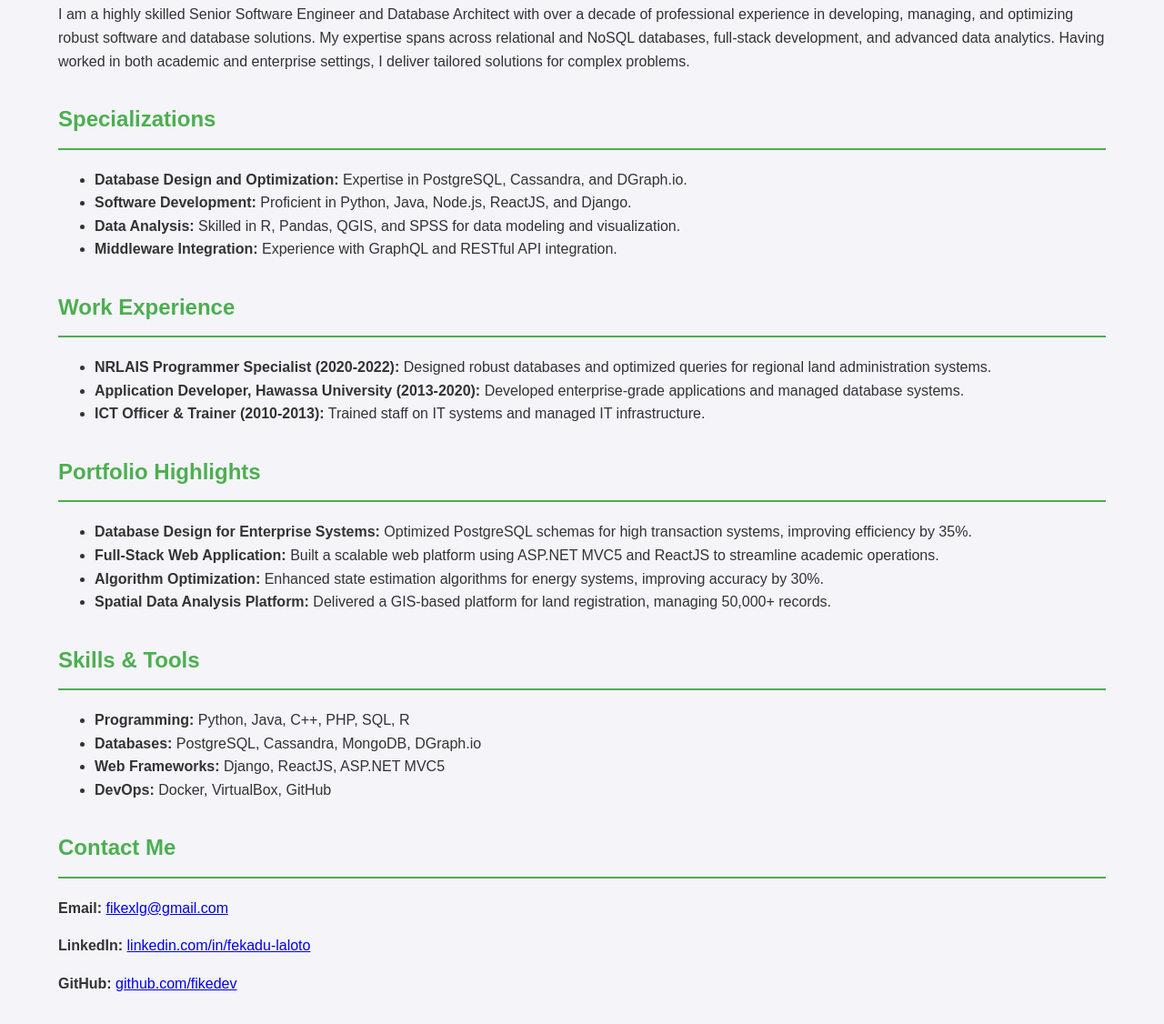
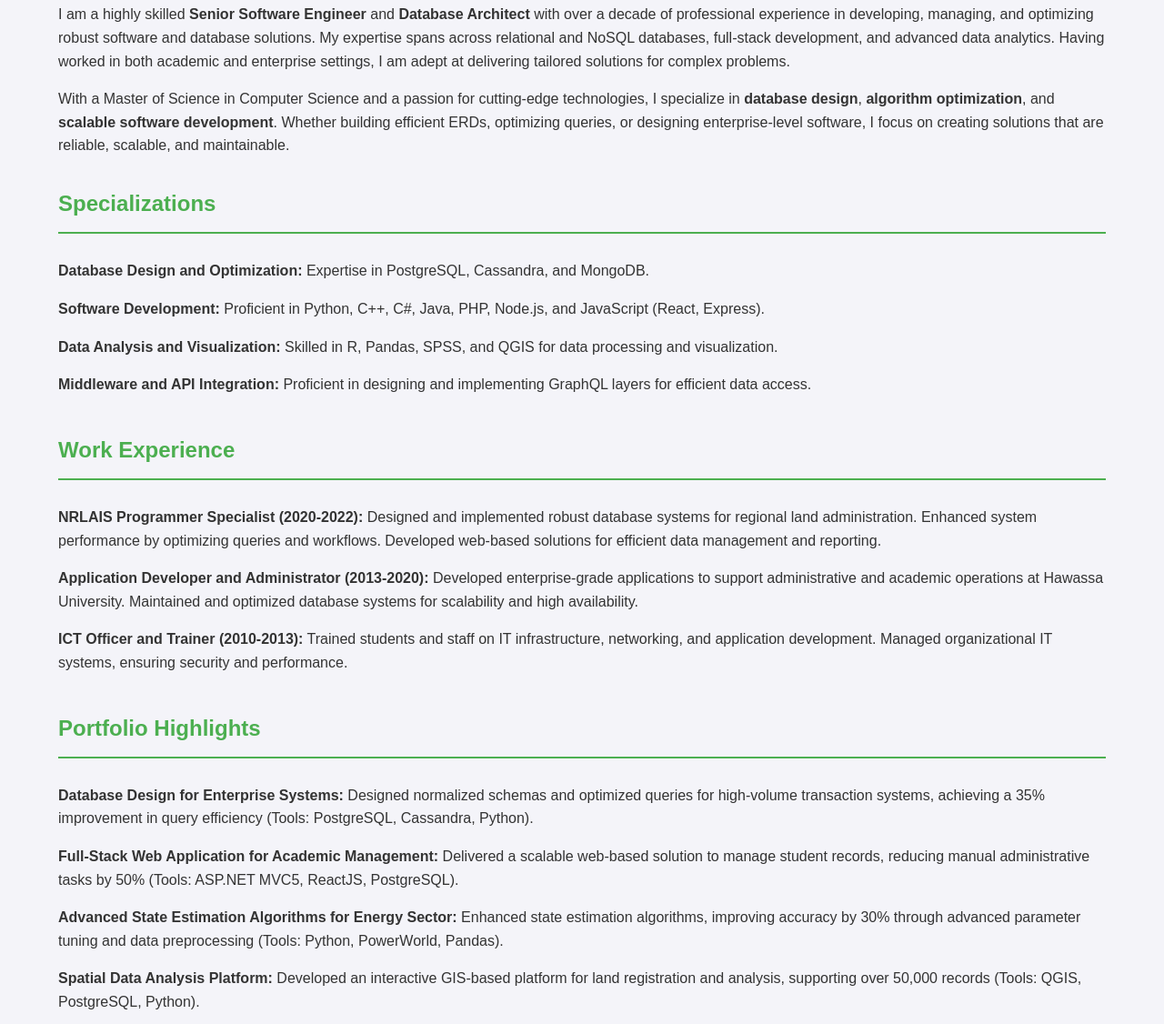
Before and after one commit to fikedev/portfolio, a plain HTML site: page index.html in a window 1280 px wide. Shown: the part 235-1361 px from the top of the page at 91% size. Drawn offline with Linux system fonts and the light colour scheme.

Commit message:
Add files via upload

```diff
--- a/index.html
+++ b/index.html
@@ -47,12 +47,12 @@
             padding-bottom: 0.5em;
         }
 
-        .skills ul, .experience ul {
+        ul {
             list-style: none;
             padding: 0;
         }
 
-        .skills ul li, .experience ul li {
+        li {
             padding: 0.5em 0;
         }
 
@@ -95,50 +95,74 @@
 
     <section id="overview">
         <h2>Overview</h2>
-        <p>I am a highly skilled Senior Software Engineer and Database Architect with over a decade of professional experience in developing, managing, and optimizing robust software and database solutions. My expertise spans across relational and NoSQL databases, full-stack development, and advanced data analytics. Having worked in both academic and enterprise settings, I deliver tailored solutions for complex problems.</p>
+        <p>I am a highly skilled <strong>Senior Software Engineer</strong> and <strong>Database Architect</strong> with over a decade of professional experience in developing, managing, and optimizing robust software and database solutions. My expertise spans across relational and NoSQL databases, full-stack development, and advanced data analytics. Having worked in both academic and enterprise settings, I am adept at delivering tailored solutions for complex problems.</p>
+        <p>With a Master of Science in Computer Science and a passion for cutting-edge technologies, I specialize in <strong>database design</strong>, <strong>algorithm optimization</strong>, and <strong>scalable software development</strong>. Whether building efficient ERDs, optimizing queries, or designing enterprise-level software, I focus on creating solutions that are reliable, scalable, and maintainable.</p>
     </section>
 
     <section id="specializations">
         <h2>Specializations</h2>
         <ul>
-            <li><strong>Database Design and Optimization:</strong> Expertise in PostgreSQL, Cassandra, and DGraph.io.</li>
-            <li><strong>Software Development:</strong> Proficient in Python, Java, Node.js, ReactJS, and Django.</li>
-            <li><strong>Data Analysis:</strong> Skilled in R, Pandas, QGIS, and SPSS for data modeling and visualization.</li>
-            <li><strong>Middleware Integration:</strong> Experience with GraphQL and RESTful API integration.</li>
+            <li><strong>Database Design and Optimization:</strong> Expertise in PostgreSQL, Cassandra, and MongoDB.</li>
+            <li><strong>Software Development:</strong> Proficient in Python, C++, C#, Java, PHP, Node.js, and JavaScript (React, Express).</li>
+            <li><strong>Data Analysis and Visualization:</strong> Skilled in R, Pandas, SPSS, and QGIS for data processing and visualization.</li>
+            <li><strong>Middleware and API Integration:</strong> Proficient in designing and implementing GraphQL layers for efficient data access.</li>
         </ul>
     </section>
 
     <section id="experience">
         <h2>Work Experience</h2>
         <ul>
-            <li><strong>NRLAIS Programmer Specialist (2020-2022):</strong> Designed robust databases and optimized queries for regional land administration systems.</li>
-            <li><strong>Application Developer, Hawassa University (2013-2020):</strong> Developed enterprise-grade applications and managed database systems.</li>
-            <li><strong>ICT Officer & Trainer (2010-2013):</strong> Trained staff on IT systems and managed IT infrastructure.</li>
+            <li><strong>NRLAIS Programmer Specialist (2020-2022):</strong> Designed and implemented robust database systems for regional land administration. Enhanced system performance by optimizing queries and workflows. Developed web-based solutions for efficient data management and reporting.</li>
+            <li><strong>Application Developer and Administrator (2013-2020):</strong> Developed enterprise-grade applications to support administrative and academic operations at Hawassa University. Maintained and optimized database systems for scalability and high availability.</li>
+            <li><strong>ICT Officer and Trainer (2010-2013):</strong> Trained students and staff on IT infrastructure, networking, and application development. Managed organizational IT systems, ensuring security and performance.</li>
         </ul>
     </section>
 
     <section id="portfolio">
         <h2>Portfolio Highlights</h2>
         <ul>
-            <li><strong>Database Design for Enterprise Systems:</strong> Optimized PostgreSQL schemas for high transaction systems, improving efficiency by 35%.</li>
-            <li><strong>Full-Stack Web Application:</strong> Built a scalable web platform using ASP.NET MVC5 and ReactJS to streamline academic operations.</li>
-            <li><strong>Algorithm Optimization:</strong> Enhanced state estimation algorithms for energy systems, improving accuracy by 30%.</li>
-            <li><strong>Spatial Data Analysis Platform:</strong> Delivered a GIS-based platform for land registration, managing 50,000+ records.</li>
+            <li><strong>Database Design for Enterprise Systems:</strong> Designed normalized schemas and optimized queries for high-volume transaction systems, achieving a 35% improvement in query efficiency (Tools: PostgreSQL, Cassandra, Python).</li>
+            <li><strong>Full-Stack Web Application for Academic Management:</strong> Delivered a scalable web-based solution to manage student records, reducing manual administrative tasks by 50% (Tools: ASP.NET MVC5, ReactJS, PostgreSQL).</li>
+            <li><strong>Advanced State Estimation Algorithms for Energy Sector:</strong> Enhanced state estimation algorithms, improving accuracy by 30% through advanced parameter tuning and data preprocessing (Tools: Python, PowerWorld, Pandas).</li>
+            <li><strong>Spatial Data Analysis Platform:</strong> Developed an interactive GIS-based platform for land registration and analysis, supporting over 50,000 records (Tools: QGIS, PostgreSQL, Python).</li>
+        </ul>
+    </section>
+
+    <section id="certifications">
+        <h2>Certifications and Education</h2>
+        <ul>
+            <li><strong>MSc in Computer Science</strong> – Hawassa University (2022)</li>
+            <li><strong>BSc in Computer Science</strong> – Hawassa University (2010)</li>
+            <li>Specialized Training in Web Application Development – CDAC Noida, India</li>
         </ul>
     </section>
 
     <section id="skills">
         <h2>Skills & Tools</h2>
         <ul>
-            <li><strong>Programming:</strong> Python, Java, C++, PHP, SQL, R</li>
+            <li><strong>Programming Languages:</strong> Python, C++, C#, Java, PHP, JavaScript, SQL, DQL, R</li>
             <li><strong>Databases:</strong> PostgreSQL, Cassandra, MongoDB, DGraph.io</li>
-            <li><strong>Web Frameworks:</strong> Django, ReactJS, ASP.NET MVC5</li>
-            <li><strong>DevOps:</strong> Docker, VirtualBox, GitHub</li>
+            <li><strong>Web Development Frameworks:</strong> Django, ReactJS, ASP.NET MVC5, Node.js</li>
+            <li><strong>Data Tools:</strong> Pandas, SPSS, QGIS</li>
+            <li><strong>Platforms & DevOps Tools:</strong> GitHub, Docker, VirtualBox, VMware</li>
         </ul>
     </section>
 
+    <section id="testimonials">
+        <h2>Client Testimonials</h2>
+        <blockquote>
+            <p>"Fekadu delivered a robust database solution for our land management system. His expertise in PostgreSQL and GIS made a huge impact on our efficiency!"</p>
+            <cite>– CALM-LA Project at Ethiopia</cite>
+        </blockquote>
+        <blockquote>
+            <p>"An exceptional software developer with strong problem-solving skills. The academic management platform he built has transformed our operations."</p>
+            <cite>– Hawassa University</cite>
+        </blockquote>
+    </section>
+
     <section id="contact">
-        <h2>Contact Me</h2>
+        <h2>Let’s Collaborate!</h2>
+        <p>Ready to bring your project to life with scalable and efficient solutions? Let’s connect!</p>
         <p><strong>Email:</strong> <a href="mailto:fikexlg@gmail.com">fikexlg@gmail.com</a></p>
         <p><strong>LinkedIn:</strong> <a href="https://linkedin.com/in/fekadu-laloto/" target="_blank">linkedin.com/in/fekadu-laloto</a></p>
         <p><strong>GitHub:</strong> <a href="https://github.com/fikedev" target="_blank">github.com/fikedev</a></p>
```
